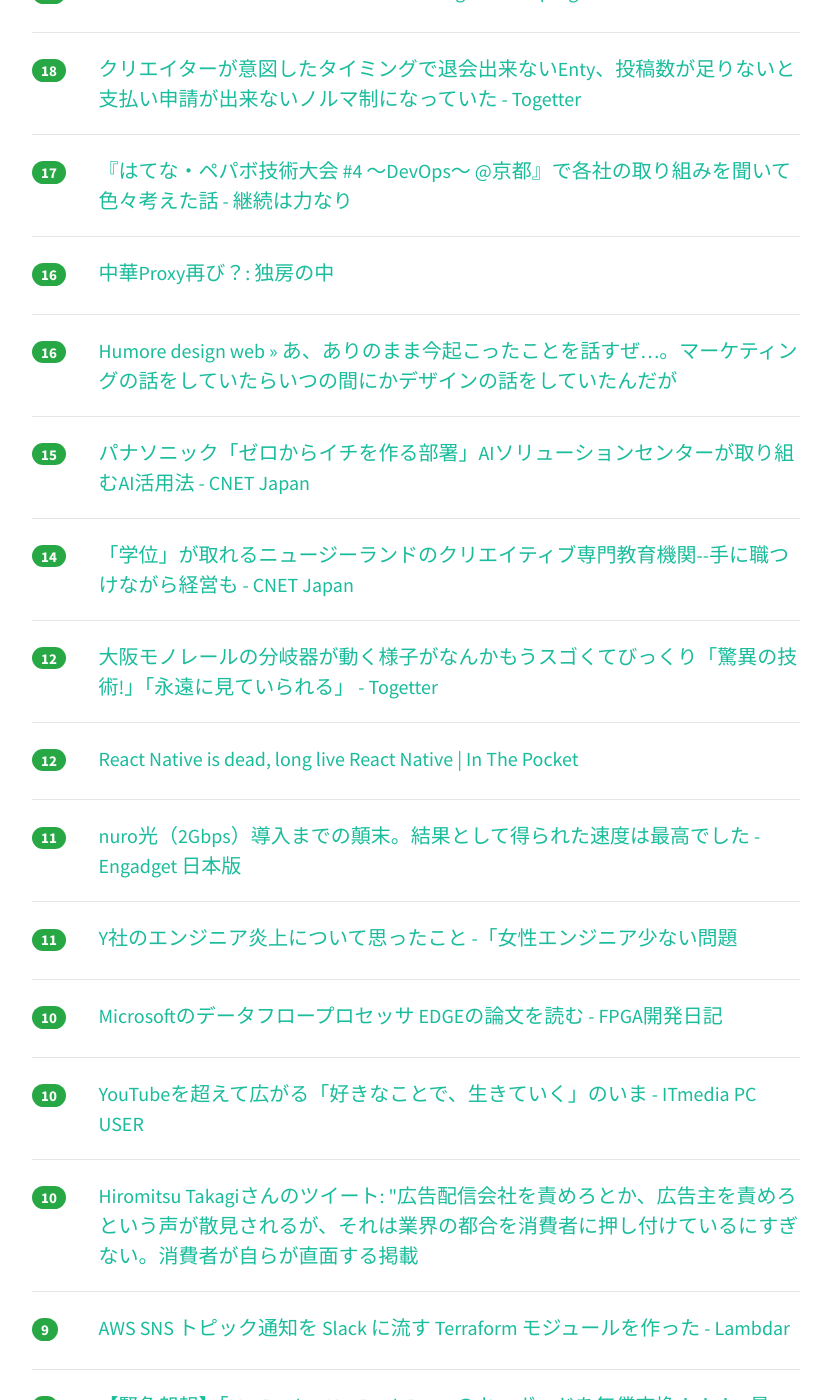
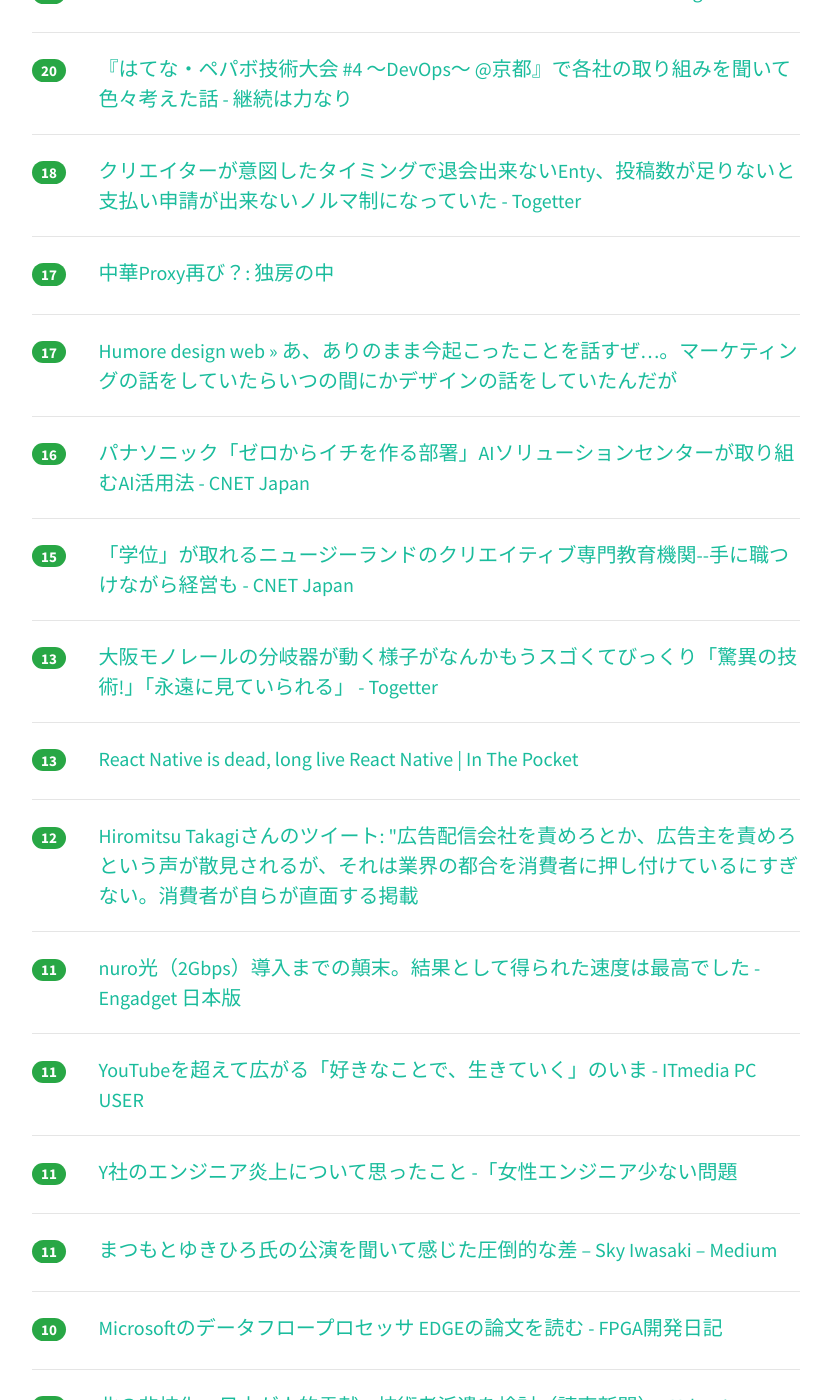
Before and after one commit to yatta47/hatena-matome-site, a Jekyll site: the page built from _posts/2018-06-24-hatena.md, in a window 1280 px wide and 1400 px high, scrolled down 1401 px. Shown: the whole window, without its empty margins (224-1053 px from the left). Built offline with Jekyll 4.4.1, drawn with Linux system fonts in a browser that asks for light colours; nearby versions of some CDN libraries; some of the changed text lies outside the part shown.

Commit message:
Updated 2018-06-24

```diff
--- a/_posts/2018-06-24-hatena.md
+++ b/_posts/2018-06-24-hatena.md
@@ -1,14 +1,19 @@
 ---
 layout: post
 title:  "2018-06-24 はてぶIT"
-date:   2018-06-24 15:02:12
+date:   2018-06-24 16:02:22
 tags: [it-hotentry]
 ---
-40 件のデータあり
+43 件のデータあり
 
 <hr><div class="row">
-<div class="col-1"><span class="badge badge-pill badge-success h2">180</span></div>
+<div class="col-1"><span class="badge badge-pill badge-success h2">191</span></div>
 <div class="col-11"><a href='https://speakerdeck.com/yosuke_furukawa/enzinianinarujue-wu' target='_blank'>エンジニアになる覚悟 - Speaker Deck</a></div>
+</div>
+<hr>
+<div class="row">
+<div class="col-1"><span class="badge badge-pill badge-success h2">72</span></div>
+<div class="col-11"><a href='http://twitter.com/HiromitsuTakagi/status/1010493099368300544' target='_blank'>Hiromitsu Takagiさんのツイート: "広告配信会社を責めろとか、広告主を責めろという声が散見されるが、それは業界の都合を消費者に押し付けているにすぎない。消費者が自らが直面する掲載</a></div>
 </div>
 <hr>
 <div class="row">
@@ -17,28 +22,28 @@ tags: [it-hotentry]
 </div>
 <hr>
 <div class="row">
-<div class="col-1"><span class="badge badge-pill badge-success h2">70</span></div>
-<div class="col-11"><a href='http://twitter.com/HiromitsuTakagi/status/1010493099368300544' target='_blank'>Hiromitsu Takagiさんのツイート: "広告配信会社を責めろとか、広告主を責めろという声が散見されるが、それは業界の都合を消費者に押し付けているにすぎない。消費者が自らが直面する掲載</a></div>
-</div>
-<hr>
-<div class="row">
-<div class="col-1"><span class="badge badge-pill badge-success h2">56</span></div>
+<div class="col-1"><span class="badge badge-pill badge-success h2">60</span></div>
 <div class="col-11"><a href='https://transfer.sh/' target='_blank'>Command-line and web file sharing - transfer.sh</a></div>
 </div>
 <hr>
 <div class="row">
-<div class="col-1"><span class="badge badge-pill badge-success h2">48</span></div>
+<div class="col-1"><span class="badge badge-pill badge-success h2">52</span></div>
 <div class="col-11"><a href='https://qiita.com/isihigameKoudai/items/eee3eb6a435675fdfd73' target='_blank'>Vue-cli uiが想像以上に便利だった話</a></div>
 </div>
 <hr>
 <div class="row">
-<div class="col-1"><span class="badge badge-pill badge-success h2">35</span></div>
+<div class="col-1"><span class="badge badge-pill badge-success h2">37</span></div>
 <div class="col-11"><a href='https://yoshidakenkou.net/post-11715/' target='_blank'>【顔バレ】自称主婦の星空サラさん、科捜研レベルの技術で顔面開示される</a></div>
 </div>
 <hr>
 <div class="row">
-<div class="col-1"><span class="badge badge-pill badge-success h2">34</span></div>
+<div class="col-1"><span class="badge badge-pill badge-success h2">37</span></div>
 <div class="col-11"><a href='https://news.yahoo.co.jp/byline/moriimasakatsu/20180624-00086884/' target='_blank'>気を付けろ！QRコードに脆弱性？　その深刻さと騙されないための対策(森井昌克) - 個人 - Yahoo!ニュース</a></div>
+</div>
+<hr>
+<div class="row">
+<div class="col-1"><span class="badge badge-pill badge-success h2">26</span></div>
+<div class="col-11"><a href='https://www.blog.umentu.work/python-language-translator/' target='_blank'>PythonでIBM Language Translatorを使ってTwitter Streamingを翻訳してみた。 | from umentu import stupid</a></div>
 </div>
 <hr>
 <div class="row">
@@ -48,22 +53,22 @@ tags: [it-hotentry]
 <hr>
 <div class="row">
 <div class="col-1"><span class="badge badge-pill badge-success h2">25</span></div>
-<div class="col-11"><a href='https://www.blog.umentu.work/python-language-translator/' target='_blank'>PythonでIBM Language Translatorを使ってTwitter Streamingを翻訳してみた。 | from umentu import stupid</a></div>
+<div class="col-11"><a href='https://jp.techcrunch.com/2018/06/23/2018-06-22-transfer-sh-is-an-instant-sharing-tool-for-programmers/' target='_blank'>2018-06-22-transfer-sh-is-an-instant-sharing-tool-for-programmers</a></div>
 </div>
 <hr>
 <div class="row">
-<div class="col-1"><span class="badge badge-pill badge-success h2">21</span></div>
+<div class="col-1"><span class="badge badge-pill badge-success h2">22</span></div>
+<div class="col-11"><a href='https://speakerdeck.com/yosuke_furukawa/enzinianinarujue-wu?slide=84' target='_blank'>エンジニアになる覚悟 - Speaker Deck</a></div>
+</div>
+<hr>
+<div class="row">
+<div class="col-1"><span class="badge badge-pill badge-success h2">22</span></div>
 <div class="col-11"><a href='https://togetter.com/li/1240029' target='_blank'>【まつもとゆきひろ氏　特別講演】若手エンジニアの生存戦略 - Togetter</a></div>
 </div>
 <hr>
 <div class="row">
 <div class="col-1"><span class="badge badge-pill badge-success h2">20</span></div>
-<div class="col-11"><a href='https://speakerdeck.com/yosuke_furukawa/enzinianinarujue-wu?slide=84' target='_blank'>エンジニアになる覚悟 - Speaker Deck</a></div>
-</div>
-<hr>
-<div class="row">
-<div class="col-1"><span class="badge badge-pill badge-success h2">20</span></div>
-<div class="col-11"><a href='https://jp.techcrunch.com/2018/06/23/2018-06-22-transfer-sh-is-an-instant-sharing-tool-for-programmers/' target='_blank'>2018-06-22-transfer-sh-is-an-instant-sharing-tool-for-programmers</a></div>
+<div class="col-11"><a href='https://sadayoshi-tada.hatenablog.com/entry/20180623/1529764469' target='_blank'>『はてな・ペパボ技術大会 #4 〜DevOps〜 @京都』で各社の取り組みを聞いて色々考えた話 - 継続は力なり</a></div>
 </div>
 <hr>
 <div class="row">
@@ -73,37 +78,37 @@ tags: [it-hotentry]
 <hr>
 <div class="row">
 <div class="col-1"><span class="badge badge-pill badge-success h2">17</span></div>
-<div class="col-11"><a href='https://sadayoshi-tada.hatenablog.com/entry/20180623/1529764469' target='_blank'>『はてな・ペパボ技術大会 #4 〜DevOps〜 @京都』で各社の取り組みを聞いて色々考えた話 - 継続は力なり</a></div>
+<div class="col-11"><a href='http://f36type.cocolog-nifty.com/blog/2018/06/proxy-1527.html' target='_blank'>中華Proxy再び？: 独房の中</a></div>
+</div>
+<hr>
+<div class="row">
+<div class="col-1"><span class="badge badge-pill badge-success h2">17</span></div>
+<div class="col-11"><a href='https://chi-design-ooo.com/qa-marketing-design-view/' target='_blank'>Humore design web » あ、ありのまま今起こったことを話すぜ…。マーケティングの話をしていたらいつの間にかデザインの話をしていたんだが</a></div>
 </div>
 <hr>
 <div class="row">
 <div class="col-1"><span class="badge badge-pill badge-success h2">16</span></div>
-<div class="col-11"><a href='http://f36type.cocolog-nifty.com/blog/2018/06/proxy-1527.html' target='_blank'>中華Proxy再び？: 独房の中</a></div>
-</div>
-<hr>
-<div class="row">
-<div class="col-1"><span class="badge badge-pill badge-success h2">16</span></div>
-<div class="col-11"><a href='https://chi-design-ooo.com/qa-marketing-design-view/' target='_blank'>Humore design web » あ、ありのまま今起こったことを話すぜ…。マーケティングの話をしていたらいつの間にかデザインの話をしていたんだが</a></div>
+<div class="col-11"><a href='https://japan.cnet.com/article/35121317/' target='_blank'>パナソニック「ゼロからイチを作る部署」AIソリューションセンターが取り組むAI活用法 - CNET Japan</a></div>
 </div>
 <hr>
 <div class="row">
 <div class="col-1"><span class="badge badge-pill badge-success h2">15</span></div>
-<div class="col-11"><a href='https://japan.cnet.com/article/35121317/' target='_blank'>パナソニック「ゼロからイチを作る部署」AIソリューションセンターが取り組むAI活用法 - CNET Japan</a></div>
-</div>
-<hr>
-<div class="row">
-<div class="col-1"><span class="badge badge-pill badge-success h2">14</span></div>
 <div class="col-11"><a href='https://japan.cnet.com/article/35121164/' target='_blank'>「学位」が取れるニュージーランドのクリエイティブ専門教育機関--手に職つけながら経営も - CNET Japan</a></div>
 </div>
 <hr>
 <div class="row">
-<div class="col-1"><span class="badge badge-pill badge-success h2">12</span></div>
+<div class="col-1"><span class="badge badge-pill badge-success h2">13</span></div>
 <div class="col-11"><a href='https://togetter.com/li/1240189' target='_blank'>大阪モノレールの分岐器が動く様子がなんかもうスゴくてびっくり「驚異の技術!」「永遠に見ていられる」 - Togetter</a></div>
 </div>
 <hr>
 <div class="row">
+<div class="col-1"><span class="badge badge-pill badge-success h2">13</span></div>
+<div class="col-11"><a href='https://inthepocket.com/blog/2018/react-native-is-dead-long-live-react-native' target='_blank'>React Native is dead, long live React Native | In The Pocket</a></div>
+</div>
+<hr>
+<div class="row">
 <div class="col-1"><span class="badge badge-pill badge-success h2">12</span></div>
-<div class="col-11"><a href='https://inthepocket.com/blog/2018/react-native-is-dead-long-live-react-native' target='_blank'>React Native is dead, long live React Native | In The Pocket</a></div>
+<div class="col-11"><a href='http://twitter.com/hiromitsutakagi/status/1010493099368300544' target='_blank'>Hiromitsu Takagiさんのツイート: "広告配信会社を責めろとか、広告主を責めろという声が散見されるが、それは業界の都合を消費者に押し付けているにすぎない。消費者が自らが直面する掲載</a></div>
 </div>
 <hr>
 <div class="row">
@@ -113,7 +118,17 @@ tags: [it-hotentry]
 <hr>
 <div class="row">
 <div class="col-1"><span class="badge badge-pill badge-success h2">11</span></div>
+<div class="col-11"><a href='http://www.itmedia.co.jp/pcuser/articles/1806/24/news012.html' target='_blank'>YouTubeを超えて広がる「好きなことで、生きていく」のいま - ITmedia PC USER</a></div>
+</div>
+<hr>
+<div class="row">
+<div class="col-1"><span class="badge badge-pill badge-success h2">11</span></div>
 <div class="col-11"><a href='https://anond.hatelabo.jp/20180623181244' target='_blank'>Y社のエンジニア炎上について思ったこと -「女性エンジニア少ない問題</a></div>
+</div>
+<hr>
+<div class="row">
+<div class="col-1"><span class="badge badge-pill badge-success h2">11</span></div>
+<div class="col-11"><a href='https://medium.com/@sukaiiwasaki/ee34166475b3' target='_blank'>まつもとゆきひろ氏の公演を聞いて感じた圧倒的な差 – Sky Iwasaki – Medium</a></div>
 </div>
 <hr>
 <div class="row">
@@ -123,12 +138,7 @@ tags: [it-hotentry]
 <hr>
 <div class="row">
 <div class="col-1"><span class="badge badge-pill badge-success h2">10</span></div>
-<div class="col-11"><a href='http://www.itmedia.co.jp/pcuser/articles/1806/24/news012.html' target='_blank'>YouTubeを超えて広がる「好きなことで、生きていく」のいま - ITmedia PC USER</a></div>
-</div>
-<hr>
-<div class="row">
-<div class="col-1"><span class="badge badge-pill badge-success h2">10</span></div>
-<div class="col-11"><a href='http://twitter.com/hiromitsutakagi/status/1010493099368300544' target='_blank'>Hiromitsu Takagiさんのツイート: "広告配信会社を責めろとか、広告主を責めろという声が散見されるが、それは業界の都合を消費者に押し付けているにすぎない。消費者が自らが直面する掲載</a></div>
+<div class="col-11"><a href='https://headlines.yahoo.co.jp/hl?a=20180623-00050198-yom-pol' target='_blank'>北の非核化、日本が人的貢献…技術者派遣を検討（読売新聞） - Yahoo!ニュース</a></div>
 </div>
 <hr>
 <div class="row">
@@ -143,27 +153,22 @@ tags: [it-hotentry]
 <hr>
 <div class="row">
 <div class="col-1"><span class="badge badge-pill badge-success h2">8</span></div>
+<div class="col-11"><a href='https://blog.craftz.dog/apple-motion-is-the-cheapest-way-to-make-professional-promo-videos-8c4c2aa95f0d' target='_blank'>Apple Motionなら6000円でクールなプロモビデオが制作できる – 週休７日で働きたい</a></div>
+</div>
+<hr>
+<div class="row">
+<div class="col-1"><span class="badge badge-pill badge-success h2">8</span></div>
 <div class="col-11"><a href='https://japanese.engadget.com/2018/06/23/macbook-pro-2015-2017/' target='_blank'>MacBook/Proのキーボード無償修理プログラムが発表。2015年〜2017年製造モデルが対象 - Engadget 日本版</a></div>
 </div>
 <hr>
 <div class="row">
-<div class="col-1"><span class="badge badge-pill badge-success h2">8</span></div>
-<div class="col-11"><a href='https://headlines.yahoo.co.jp/hl?a=20180623-00050198-yom-pol' target='_blank'>北の非核化、日本が人的貢献…技術者派遣を検討（読売新聞） - Yahoo!ニュース</a></div>
+<div class="col-1"><span class="badge badge-pill badge-success h2">7</span></div>
+<div class="col-11"><a href='https://qiita.com/liukoki/items/84eac1011eca7f848f36' target='_blank'>Rails わからないマンがRailsにプルリク送ってみたらRuby on Rails Contributorになれた話</a></div>
 </div>
 <hr>
 <div class="row">
 <div class="col-1"><span class="badge badge-pill badge-success h2">7</span></div>
-<div class="col-11"><a href='https://torikooptimism.hatenablog.com/entry/three-idiots' target='_blank'>食わず嫌いだった！映画『きっと、うまくいく』は現代社会に問題提起する壮大なエンタメショーだ - とり子の楽観主義</a></div>
-</div>
-<hr>
-<div class="row">
-<div class="col-1"><span class="badge badge-pill badge-success h2">7</span></div>
-<div class="col-11"><a href='https://blog.craftz.dog/apple-motion-is-the-cheapest-way-to-make-professional-promo-videos-8c4c2aa95f0d' target='_blank'>Apple Motionなら6000円でクールなプロモビデオが制作できる – 週休７日で働きたい</a></div>
-</div>
-<hr>
-<div class="row">
-<div class="col-1"><span class="badge badge-pill badge-success h2">7</span></div>
-<div class="col-11"><a href='https://medium.com/@sukaiiwasaki/ee34166475b3' target='_blank'>まつもとゆきひろ氏の公演を聞いて感じた圧倒的な差 – Sky Iwasaki – Medium</a></div>
+<div class="col-11"><a href='https://www.torikooptimism.com/entry/three-idiots' target='_blank'>食わず嫌いだった！映画『きっと、うまくいく』は現代社会に問題提起する壮大なエンタメショーだ - とり子の楽観主義</a></div>
 </div>
 <hr>
 <div class="row">
@@ -178,7 +183,17 @@ tags: [it-hotentry]
 <hr>
 <div class="row">
 <div class="col-1"><span class="badge badge-pill badge-success h2">6</span></div>
-<div class="col-11"><a href='https://qiita.com/liukoki/items/84eac1011eca7f848f36' target='_blank'>Rails わからないマンがRailsにプルリク送ってみたらRuby on Rails Contributorになれた話</a></div>
+<div class="col-11"><a href='http://www.nejimakiblog.com/entry/kindle-fonts-update-5961-2018-change' target='_blank'>Kindleの新機能が神なのでフォントをハリポタ風にしてみた - 世界のねじを巻くブログ</a></div>
+</div>
+<hr>
+<div class="row">
+<div class="col-1"><span class="badge badge-pill badge-success h2">6</span></div>
+<div class="col-11"><a href='http://catindog.hatenablog.com/entry/2018/06/23/234427' target='_blank'>K8Sで機械学習の予想システムを作成　 - にほんごのれんしゅう</a></div>
+</div>
+<hr>
+<div class="row">
+<div class="col-1"><span class="badge badge-pill badge-success h2">5</span></div>
+<div class="col-11"><a href='https://speakerdeck.com/mookjp/chu-metefalseerlangsahakai-fa-toyun-yong' target='_blank'>初めてのErlangサーバ開発と運用 - Speaker Deck</a></div>
 </div>
 <hr>
 <div class="row">
@@ -188,21 +203,21 @@ tags: [it-hotentry]
 <hr>
 <div class="row">
 <div class="col-1"><span class="badge badge-pill badge-success h2">5</span></div>
-<div class="col-11"><a href='http://www.nejimakiblog.com/entry/kindle-fonts-update-5961-2018-change' target='_blank'>Kindleの新機能が神なのでフォントをハリポタ風にしてみた - 世界のねじを巻くブログ</a></div>
-</div>
-<hr>
-<div class="row">
-<div class="col-1"><span class="badge badge-pill badge-success h2">4</span></div>
-<div class="col-11"><a href='https://speakerdeck.com/mookjp/chu-metefalseerlangsahakai-fa-toyun-yong' target='_blank'>初めてのErlangサーバ開発と運用 - Speaker Deck</a></div>
-</div>
-<hr>
-<div class="row">
-<div class="col-1"><span class="badge badge-pill badge-success h2">4</span></div>
 <div class="col-11"><a href='https://markssoftware.com/2018/06/23/facebook-javascript-sdk-is-often-illegal/' target='_blank'>Facebook JavaScript SDK is often illegal « Marks Software</a></div>
 </div>
 <hr>
 <div class="row">
 <div class="col-1"><span class="badge badge-pill badge-success h2">4</span></div>
-<div class="col-11"><a href='http://catindog.hatenablog.com/entry/2018/06/23/234427' target='_blank'>K8Sで機械学習の予想システムを作成　 - にほんごのれんしゅう</a></div>
+<div class="col-11"><a href='https://speakerdeck.com/mizzy/house-meetup' target='_blank'>House Meetup - Speaker Deck</a></div>
 </div>
 <hr>
+<div class="row">
+<div class="col-1"><span class="badge badge-pill badge-success h2">3</span></div>
+<div class="col-11"><a href='https://blog.piyo.tech/posts/2018-06-04-rspec-parameterized/' target='_blank'>rspec-parameterizedで条件だけが異なるテストコードをDRYに書く - ぴよログ</a></div>
+</div>
+<hr>
+<div class="row">
+<div class="col-1"><span class="badge badge-pill badge-success h2">0</span></div>
+<div class="col-11"><a href='https://torikooptimism.hatenablog.com/entry/three-idiots' target='_blank'>食わず嫌いだった！映画『きっと、うまくいく』は現代社会に問題提起する壮大なエンタメショーだ - とり子の楽観主義</a></div>
+</div>
+<hr>
```
